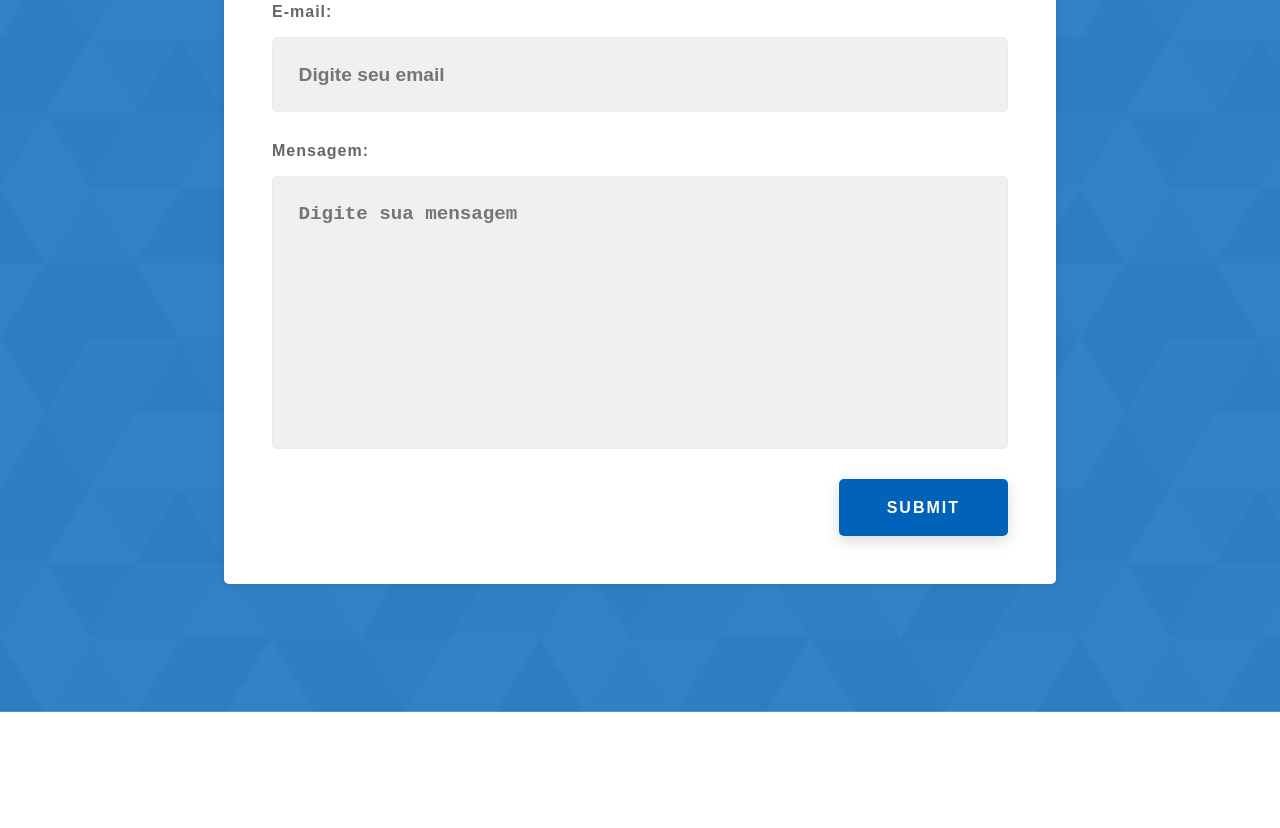
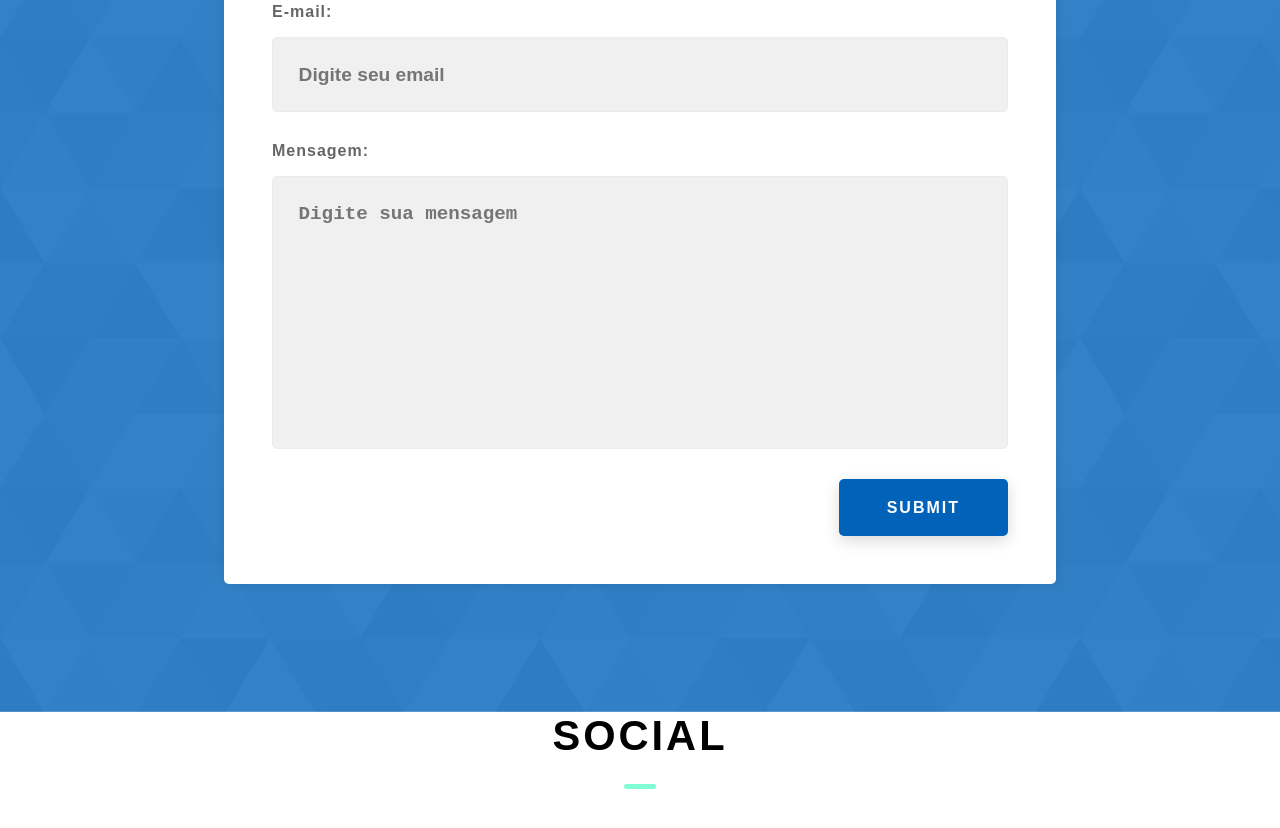
Before and after one commit to YakinFsilva/site-ancora, a plain HTML site: page index.html in a window 1280 px wide. Shown: the part 4028-4856 px from the top of the page. Drawn offline with Linux system fonts and the light colour scheme.

Commit message:
Update index.html

```diff
--- a/index.html
+++ b/index.html
@@ -160,12 +160,22 @@
         </section>
 
     </main>
-    <footer>
-     <div class="social-media">
+     <footer class="main-footer">
+        <div class="main-container">
+            <div class="main-footer__upper">
+                <div class="main-footer_social">
+                    <h2 class="headfooter-social">
+                        <span>Social</span>
+                    </h2>
+                </div>
+            </div>
+        </div>
+     </footer>
 
-     </div>
 
-    </footer>
+
+
+
 
 </body>
 
```
